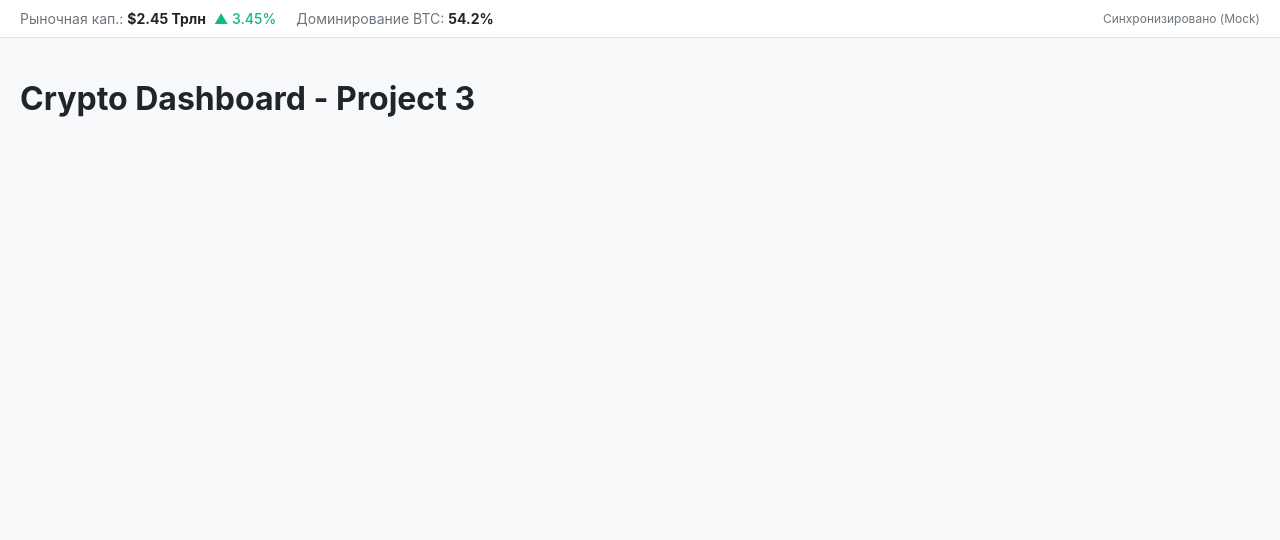
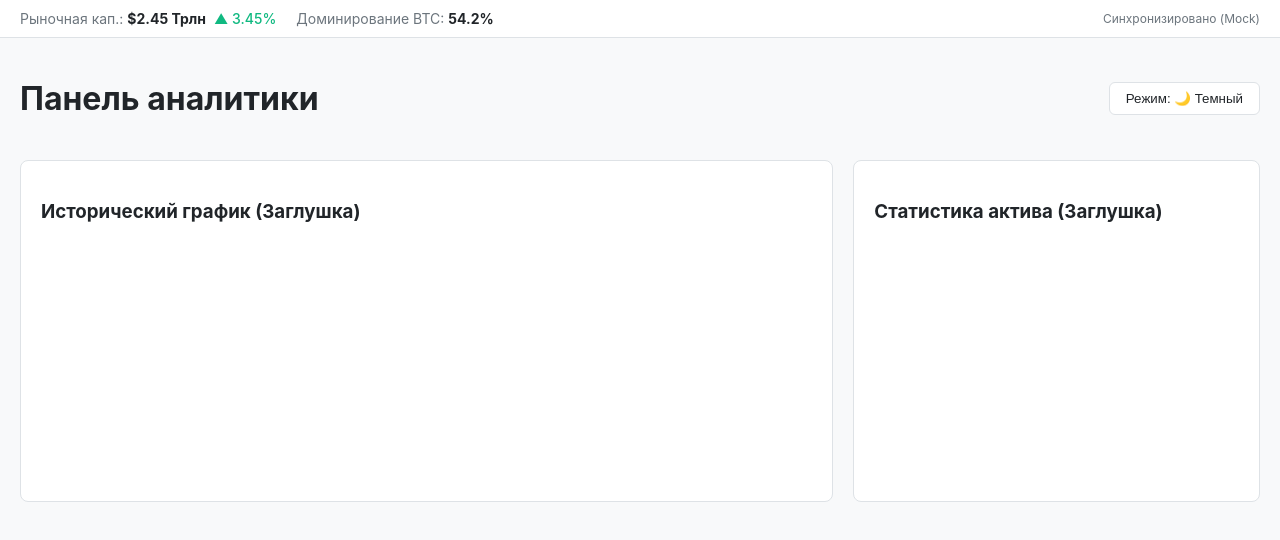
Before and after one commit to Heimtar/crypto-dashboard, a React (Vite) app: page / in a window 1280 px wide. Shown: the top 540 px of the page. Built offline with nearby package versions, Linux system fonts and the light colour scheme.

Commit message:
feat: implement theme toggling and define dashboard layout grid

```diff
--- a/src/App.jsx
+++ b/src/App.jsx
@@ -1,16 +1,88 @@
-import React from "react";
-// Импортируем наш новый компонент и мок-данные
+// Добавляем хуки useState и useEffect
+import React, { useState, useEffect } from "react";
 import MarketTicker from "./components/MarketTicker";
 import mockData from "./data/mockData.json";
 
 function App() {
+  // Инициализируем тему. По умолчанию светлая 'light'
+  const [theme, setTheme] = useState("light");
+
+  // Следим за изменением темы и вешаем атрибут на документ
+  useEffect(() => {
+    document.documentElement.setAttribute("data-theme", theme);
+  }, [theme]);
+
+  // Функция для переключения стейта
+  const toggleTheme = () => {
+    setTheme((prev) => (prev === "light" ? "dark" : "light"));
+  };
+
   return (
     <div>
-      {/* Рендерим бар и передаем туда ветку global из JSON */}
       <MarketTicker globalData={mockData.global} />
 
+      {/* Временная кнопка для теста переключения темы */}
       <main style={{ padding: "20px" }}>
-        <h1>Crypto Dashboard - Project 3</h1>
+        <div
+          style={{
+            display: "flex",
+            justifyContent: "space-between",
+            alignItems: "center",
+          }}
+        >
+          <h1>Панель аналитики</h1>
+          <button
+            onClick={toggleTheme}
+            style={{
+              padding: "8px 16px",
+              cursor: "pointer",
+              backgroundColor: "var(--bg-card)",
+              color: "var(--text-main)",
+              border: "1px solid var(--border-color)",
+              borderRadius: "6px",
+              fontWeight: "500",
+            }}
+          >
+            Режим: {theme === "light" ? "🌙 Темный" : "☀️ Светлый"}
+          </button>
+        </div>
+
+        {/* Сюда мы сейчас вставим нашу сетку (Grid) */}
+        <div
+          className="dashboard-grid"
+          style={{
+            display: "grid",
+            gridTemplateColumns: "2fr 1fr",
+            gap: "20px",
+            marginTop: "20px",
+          }}
+        >
+          {/* Левая колонка для графика */}
+          <div
+            style={{
+              backgroundColor: "var(--bg-card)",
+              padding: "20px",
+              borderRadius: "8px",
+              border: "1px solid var(--border-color)",
+              minHeight: "300px",
+            }}
+          >
+            <h3>Исторический график (Заглушка)</h3>
+          </div>
+
+          {/* Правая колонка для быстрой статистики или портфеля */}
+          <div
+            style={{
+              backgroundColor: "var(--bg-card)",
+              padding: "20px",
+              borderRadius: "8px",
+              border: "1px solid var(--border-color)",
+              minHeight: "300px",
+            }}
+          >
+            <h3>Статистика актива (Заглушка)</h3>
+          </div>
+        </div>
       </main>
     </div>
   );
```
